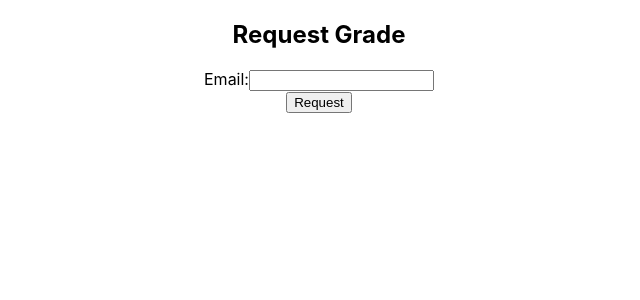
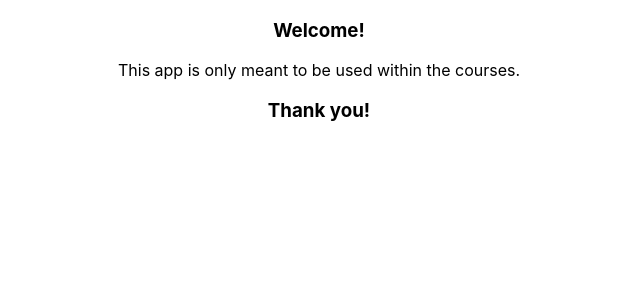
Before and after one commit to gassims/grader-app, a React (Create React App) app: page / in a window 1280 px wide. Shown: the top 300 px of the page, without its empty margins (321-961 px from the left). Built offline with nearby package versions, Linux system fonts and the light colour scheme.

Commit message:
improving code

```diff
--- a/src/FormComponent.jsx
+++ b/src/FormComponent.jsx
@@ -1,7 +1,22 @@
-import React, { useState } from "react";
+import React, { useState, useEffect, useCallback} from "react";
 import emailValidator from "email-validator";
+import {data} from "./data"
+
 
 const FormComponent = () => {
+
+const assignmentExists = useCallback((course, assignment) => {
+    return data[course]?.includes(assignment) || false;},[]);
+
+  const [course, setCourse] = useState(null);
+  const [assignment, setAssignment] = useState(null)
+  useEffect(() => {
+    const searchParams = new URLSearchParams(window.location.search);
+    const courseParam = searchParams.get('course');
+    const assignmentParam = searchParams.get('assignment');
+    if(assignmentExists(courseParam,assignmentParam)) { setCourse(courseParam); setAssignment(assignmentParam);}
+  },[assignmentExists]);
+
   const [formData, setFormData] = useState({
     email: "",
   });
@@ -17,7 +32,7 @@ const FormComponent = () => {
     console.log(formData.email);
     const email = formData.email;
     if (!emailValidator.validate(email)) {
-      setApiResponse("Invalid email address. (jsx)");
+      setApiResponse("Invalid email address.");
       return;
     }
 
@@ -29,7 +44,7 @@ const FormComponent = () => {
           headers: {
             "Content-Type": "application/json",
           },
-          body: JSON.stringify({ email }),
+          body: JSON.stringify({ email, course, assignment }),
         }
       );
       if (!response.ok) {
@@ -45,7 +60,7 @@ const FormComponent = () => {
 
   return (
     <div>
-      <h2>Request Grade</h2>
+      {(assignmentExists(course,assignment)) ?
       <form onSubmit={handleSubmit}>
         <div>
           <label htmlFor="email">Email:</label>
@@ -58,8 +73,7 @@ const FormComponent = () => {
           />
         </div>
         <button type="submit">Request</button>
-      </form>
-
+      </form> : (<div><h3>Welcome!</h3><p>This app is only meant to be used within the courses.</p><h3>Thank you!</h3></div>) }
       {apiResponse && (
         <div>
           <h3>Response:</h3>
--- /dev/null
+++ b/src/data.js
@@ -0,0 +1,4 @@
+export const data = {
+  course1: ["2", "3", "4", "5"],
+  course2: ["6"]
+};
```
Also changed, not shown: api/form-submit.js (+5 -9 lines).
